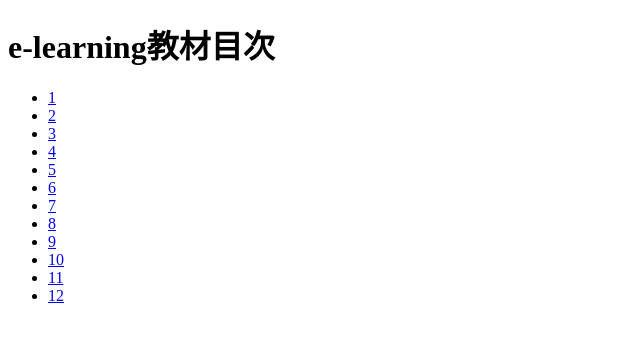
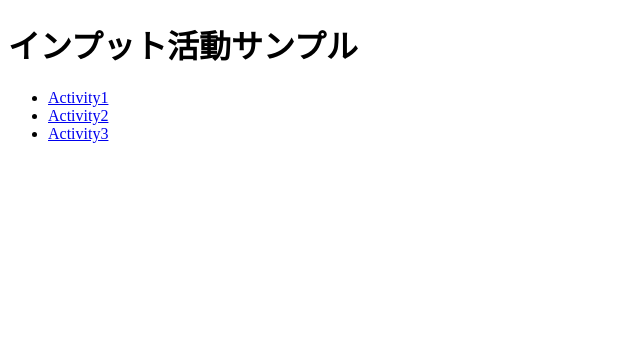
Before and after one commit to moguura/my-images, a plain HTML site: page index.html in a window 1280 px wide. Shown: the whole page, without its empty margins (0-640 px from the left). Drawn offline with Linux system fonts and the light colour scheme.

Commit message:
Update index.html

```diff
--- a/index.html
+++ b/index.html
@@ -5,21 +5,11 @@
     <title>e-learning教材目次</title>
 </head>
 <body>
-    <h1>e-learning教材目次</h1>
+    <h1>インプット活動サンプル</h1>
     <ul>
-        <li><a href="assets/1/story.html">1</a></li>
-        <li><a href="assets/2/story.html">2</a></li>
-        <li><a href="assets/3/story.html">3</a></li>
-        <li><a href="assets/4/story.html">4</a></li>
-        <li><a href="assets/5/story.html">5</a></li>
-        <li><a href="assets/6/story.html">6</a></li>
-        <li><a href="assets/7/story.html">7</a></li>
-        <li><a href="assets/8/story.html">8</a></li>
-        <li><a href="assets/9/story.html">9</a></li>
-        <li><a href="assets/10/story.html">10</a></li>
-        <li><a href="assets/11/story.html">11</a></li>
-        <li><a href="assets/12/story.html">12</a></li>
-        <!-- 他のコースも同様に追加 -->
+        <li><a href="public_html/sample1/story.html">Activity1</a></li>
+        <li><a href="public_html/sample2/story.html">Activity2</a></li>
+        <li><a href="public_html/sample3/story.html">Activity3</a></li>
     </ul>
 </body>
 </html>
```
